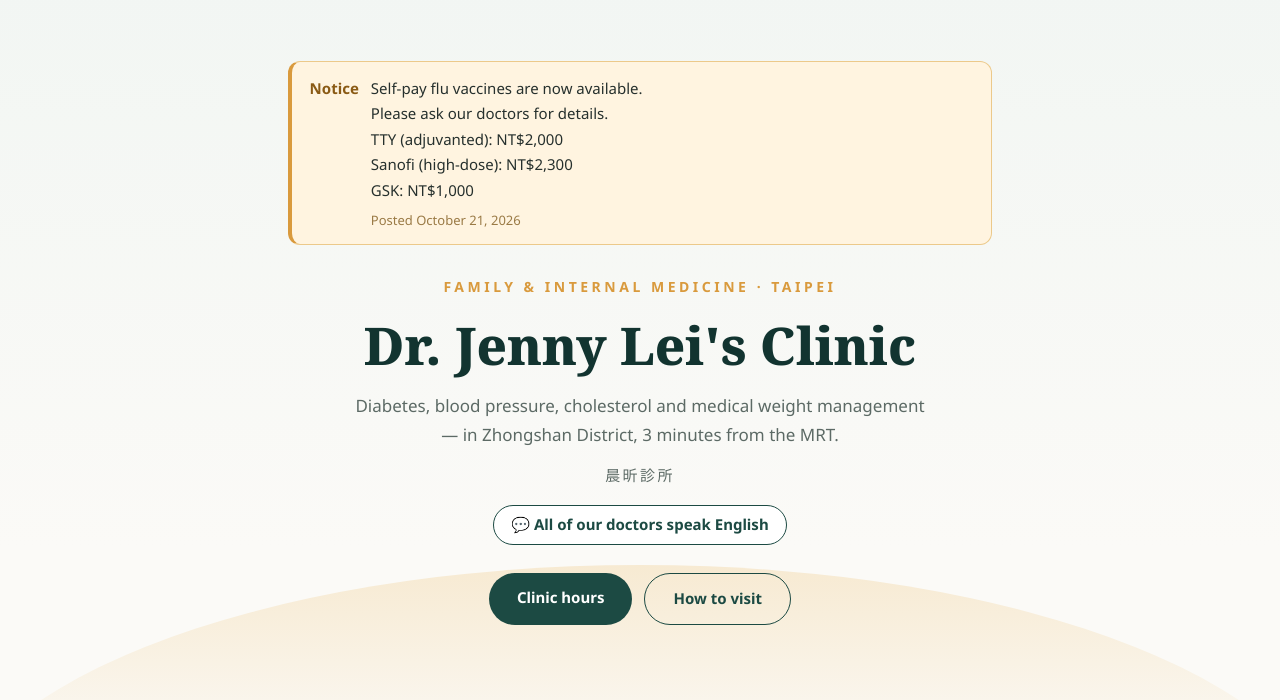
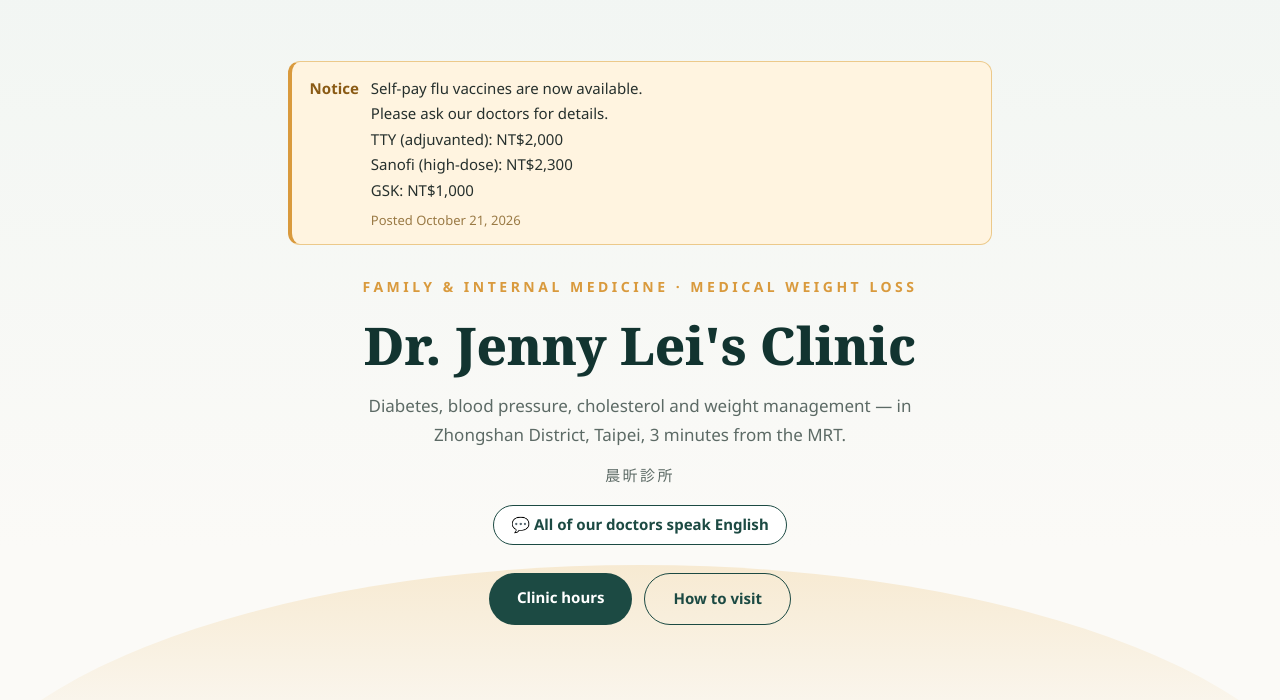
Before and after one commit to drjennyleiclinic-lgtm/drjennyleiclinic-site, a website: page en/index.html in a window 1280 px wide. Shown: the part 100-800 px from the top of the page. Drawn offline with Linux system fonts and the light colour scheme.

Commit message:
Update index.html
word revised

```diff
--- a/en/index.html
+++ b/en/index.html
@@ -211,9 +211,9 @@ footer a{color:#e8efe9}
 <div class="hero" id="top">
   <div class="horizon"></div>
   <div class="wrap"><div class="notice" data-notice hidden></div></div>
-  <span class="eyebrow">Family &amp; Internal Medicine · Taipei</span>
+  <span class="eyebrow">Family &amp; Internal Medicine · Medical Weight Loss</span>
   <h1>Dr. Jenny Lei's Clinic</h1>
-  <p>Diabetes, blood pressure, cholesterol and medical weight management — in Zhongshan District, 3 minutes from the MRT.</p>
+  <p>Diabetes, blood pressure, cholesterol and weight management — in Zhongshan District, Taipei, 3 minutes from the MRT.</p>
   <div class="zhname zh">晨昕診所</div>
   <div class="eng-pill">💬 All of our doctors speak English</div>
   <div class="btns">
```
